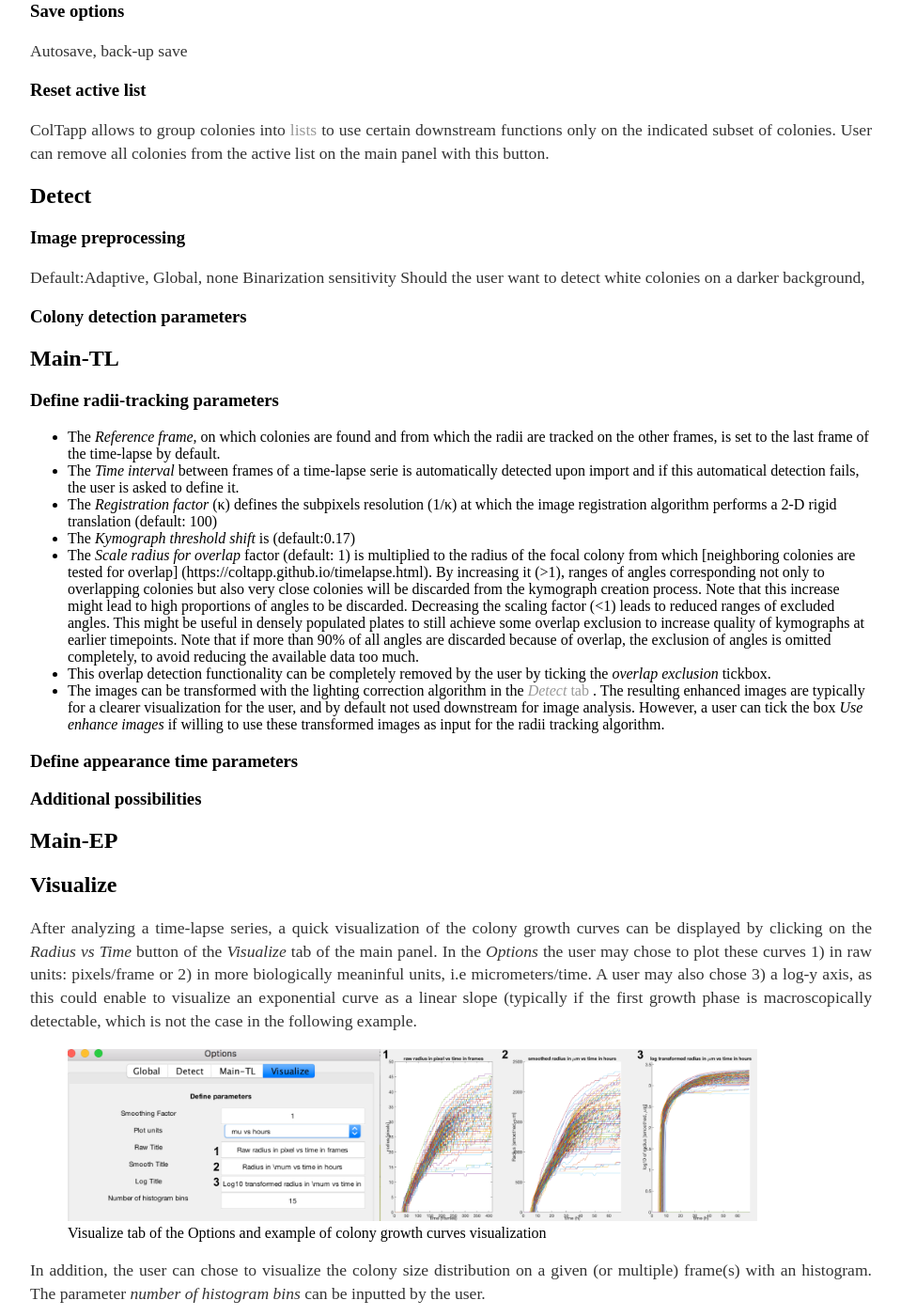
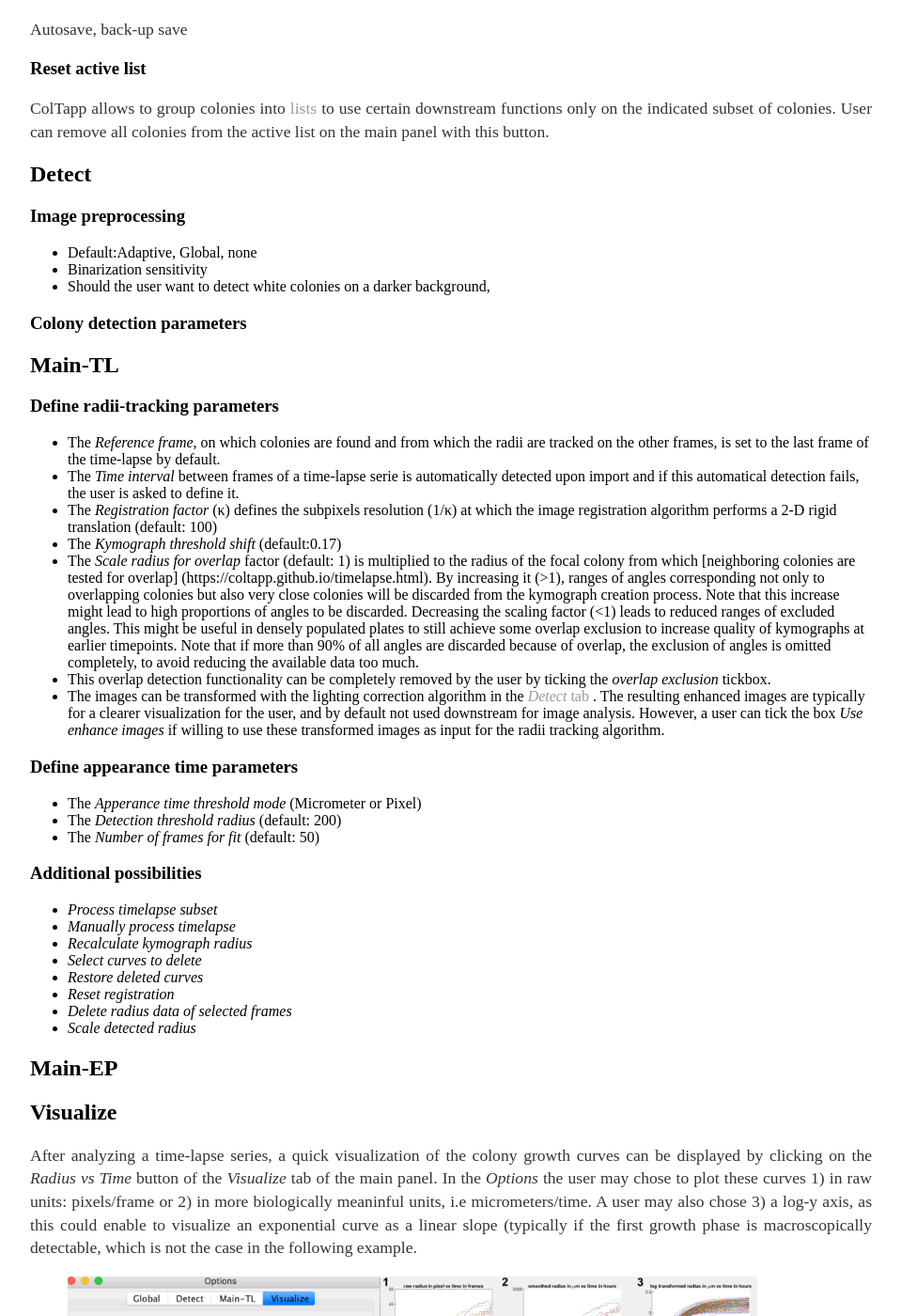
Before and after one commit to ColTapp/ColTapp.github.io, a Jekyll site: the page built from options.md, in a window 1280 px wide and 1400 px high, scrolled down 2336 px. Shown: the whole window at 94% size, without its empty margins (160-1119 px from the left). Built offline with Jekyll 4.4.1, drawn with Linux system fonts in a browser that asks for light colours.

Commit message:
Update options.md

```diff
--- a/options.md
+++ b/options.md
@@ -20,12 +20,12 @@ Using one of the three RGB channels is computationally quick and generally preci
 
 ### Visualize on image
 
-The user can use toggles to chose which data should be visualized directly on the images in the main panel.
+- The user can use toggles to chose which data should be visualized directly on the images in the main panel.
 <figure>
   <img src="{{site.url}}/assets/images/Visualize_on_image.png" alt="Visualize on image" height="70%"/>
   <figcaption> Visualization on main panel image </figcaption>
 </figure>
-The _Redefine lighting correction area_ button allows a user to chose a new subset of the image as input to the [lighting correction algorithm](https://coltapp.github.io/detect.html).
+- The _Redefine lighting correction area_ button allows a user to chose a new subset of the image as input to the [lighting correction algorithm](https://coltapp.github.io/detect.html).
 
 ### Reference growth data
 
@@ -44,9 +44,9 @@ ColTapp allows to group colonies into [lists](https://coltapp.github.io/detect.h
 
 ### Image preprocessing
 
-Default:Adaptive, Global, none
-Binarization sensitivity
-Should the user want to detect white colonies on a darker background,
+- Default:Adaptive, Global, none
+- Binarization sensitivity
+- Should the user want to detect white colonies on a darker background,
 
 ### Colony detection parameters
 
@@ -56,15 +56,25 @@ Should the user want to detect white colonies on a darker background,
 - The _Reference frame_, on which colonies are found and from which the radii are tracked on the other frames, is set to the last frame of the time-lapse by default.
 - The _Time interval_ between frames of a time-lapse serie is automatically detected upon import and if this automatical detection fails, the user is asked to define it.
 - The _Registration factor_ (κ) defines the subpixels resolution (1/κ) at which the image registration algorithm performs a 2-D rigid translation (default: 100)
-- The _Kymograph threshold shift_ is (default:0.17)
+- The _Kymograph threshold shift_ (default:0.17)
 - The _Scale radius for overlap_ factor (default: 1) is multiplied to the radius of the focal colony from which [neighboring colonies are tested for overlap] (https://coltapp.github.io/timelapse.html). By increasing it (>1), ranges of angles corresponding not only to overlapping colonies but also very close colonies will be discarded from the kymograph creation process. Note that this increase might lead to high proportions of angles to be discarded. Decreasing the scaling factor (<1) leads to reduced ranges of excluded angles. This might be useful in densely populated plates to still achieve some overlap exclusion to increase quality of kymographs at earlier timepoints. Note that if more than 90% of all angles are discarded because of overlap, the exclusion of angles is omitted completely, to avoid reducing the available data too much.
 - This overlap detection functionality can be completely removed by the user by ticking the _overlap exclusion_ tickbox.
 - The images can be transformed with the lighting correction algorithm in the [_Detect_ tab ](https://coltapp.github.io/detect.html). The resulting enhanced images are typically for a clearer visualization for the user, and by default not used downstream for image analysis. However, a user can tick the box _Use enhance images_ if willing to use these transformed images as input for the radii tracking algorithm.
 
 ### Define appearance time parameters
+- The _Apperance time threshold mode_ (Micrometer or Pixel)
+- The _Detection threshold radius_ (default: 200)
+- The _Number of frames for fit_ (default: 50)
 
 ### Additional possibilities
-
+- _Process timelapse subset_
+- _Manually process timelapse_
+- _Recalculate kymograph radius_
+- _Select curves to delete_
+- _Restore deleted curves_
+- _Reset registration_
+- _Delete radius data of selected frames_
+- _Scale detected radius_
 
 ## Main-EP
 
```
